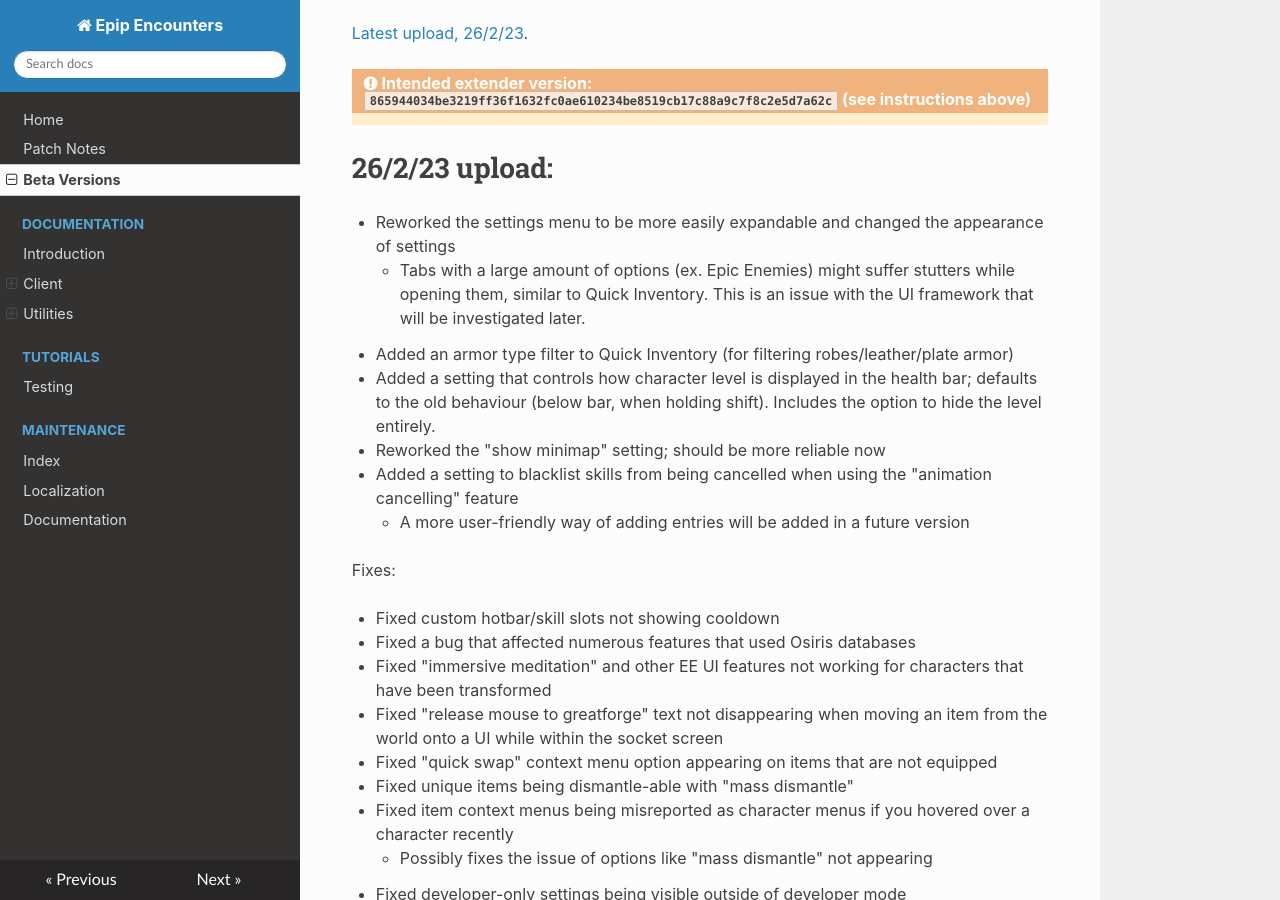
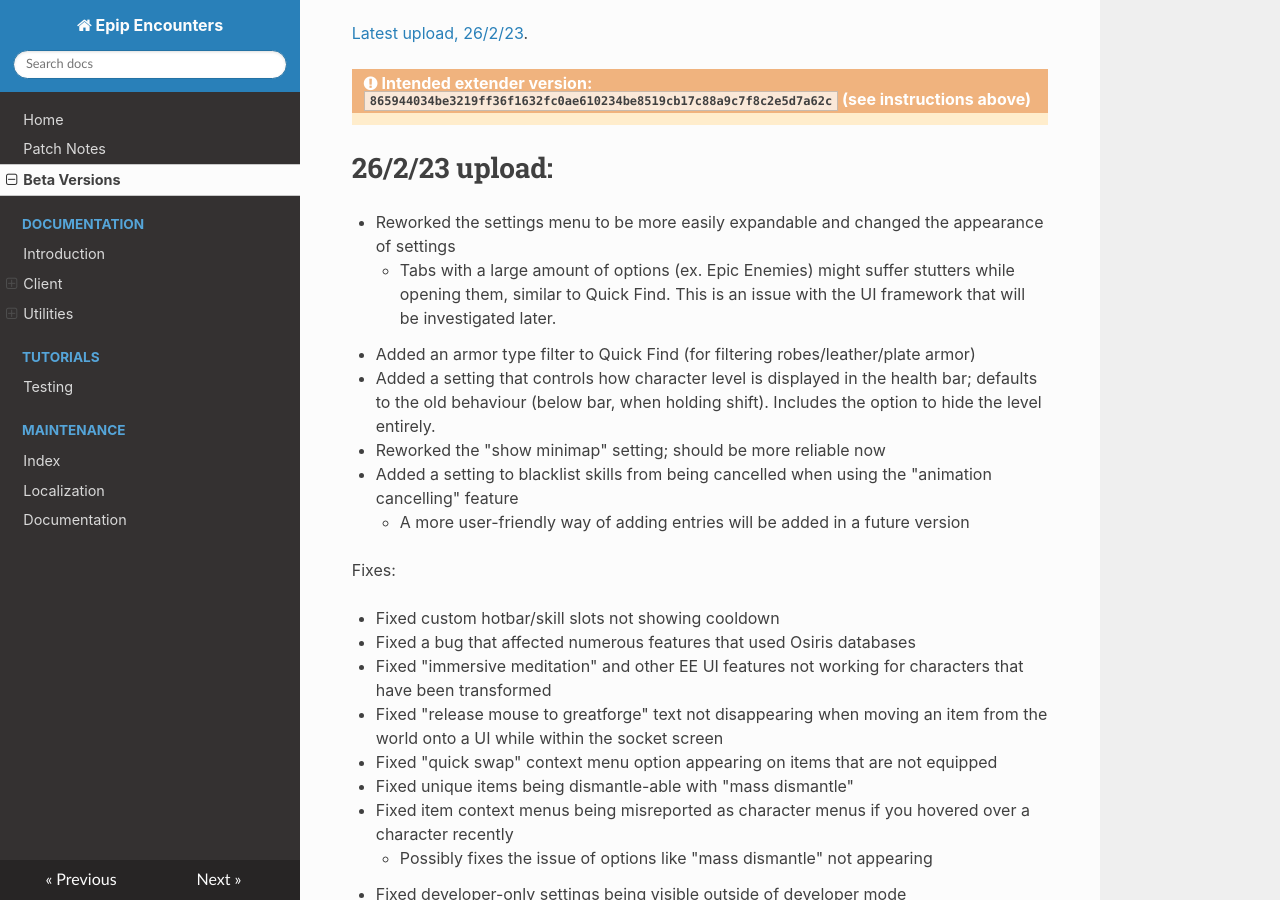
Before and after one commit to PinewoodPip/epip, an MkDocs documentation site: the page built from docs/beta.md, in a window 1280 px wide and 900 px high, scrolled down 404 px. Built offline with MkDocs 1.6.1, drawn with Linux system fonts in a browser that asks for light colours; nearby versions of some CDN libraries.

Commit message:
Update beta.md

```diff
--- a/docs/beta.md
+++ b/docs/beta.md
@@ -20,8 +20,8 @@ You can get v58 by creating a file named `ScriptExtenderUpdaterConfig.json` in t
 # 26/2/23 upload:
 
 - Reworked the settings menu to be more easily expandable and changed the appearance of settings
-	- Tabs with a large amount of options (ex. Epic Enemies) might suffer stutters while opening them, similar to Quick Inventory. This is an issue with the UI framework that will be investigated later.
-- Added an armor type filter to Quick Inventory (for filtering robes/leather/plate armor)
+	- Tabs with a large amount of options (ex. Epic Enemies) might suffer stutters while opening them, similar to Quick Find. This is an issue with the UI framework that will be investigated later.
+- Added an armor type filter to Quick Find (for filtering robes/leather/plate armor)
 - Added a setting that controls how character level is displayed in the health bar; defaults to the old behaviour (below bar, when holding shift). Includes the option to hide the level entirely.
 - Reworked the "show minimap" setting; should be more reliable now
 - Added a setting to blacklist skills from being cancelled when using the "animation cancelling" feature
```
